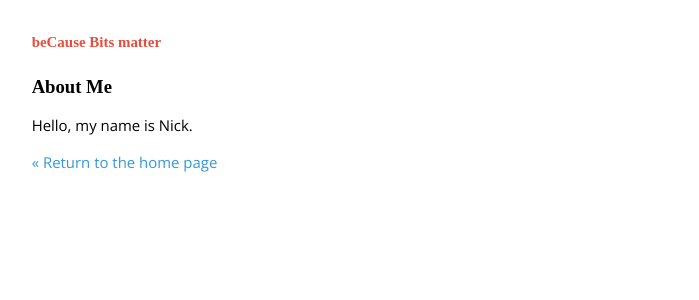
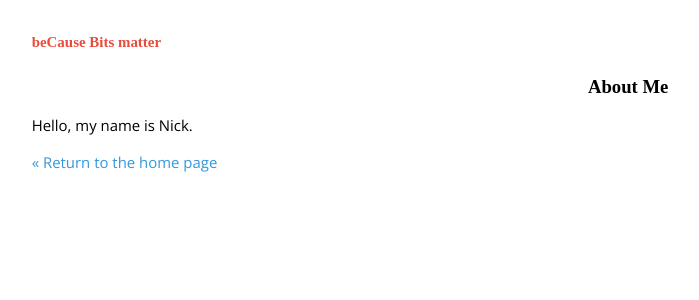
Before and after one commit to lugovskoy/lugovskoy.github.io, a Jekyll site: the page built from about/index.markdown, in a window 1280 px wide. Shown: the top 300 px of the page, without its empty margins (290-989 px from the left). Built offline with Jekyll 4.4.1, drawn with Linux system fonts in a browser that asks for light colours; some web fonts are replaced.

Commit message:
Update page.html

```diff
--- a/_layouts/page.html
+++ b/_layouts/page.html
@@ -22,7 +22,7 @@
          </header>
 
          <article>
-            <h2><div class="font-effect-shadow-multiple">{{ page.title }}</div></h2>
+            <h2><div class="font-effect-shadow-multiple" align="right">{{ page.title }}</div></h2>
             {{ content }}
          </article>
 
```
